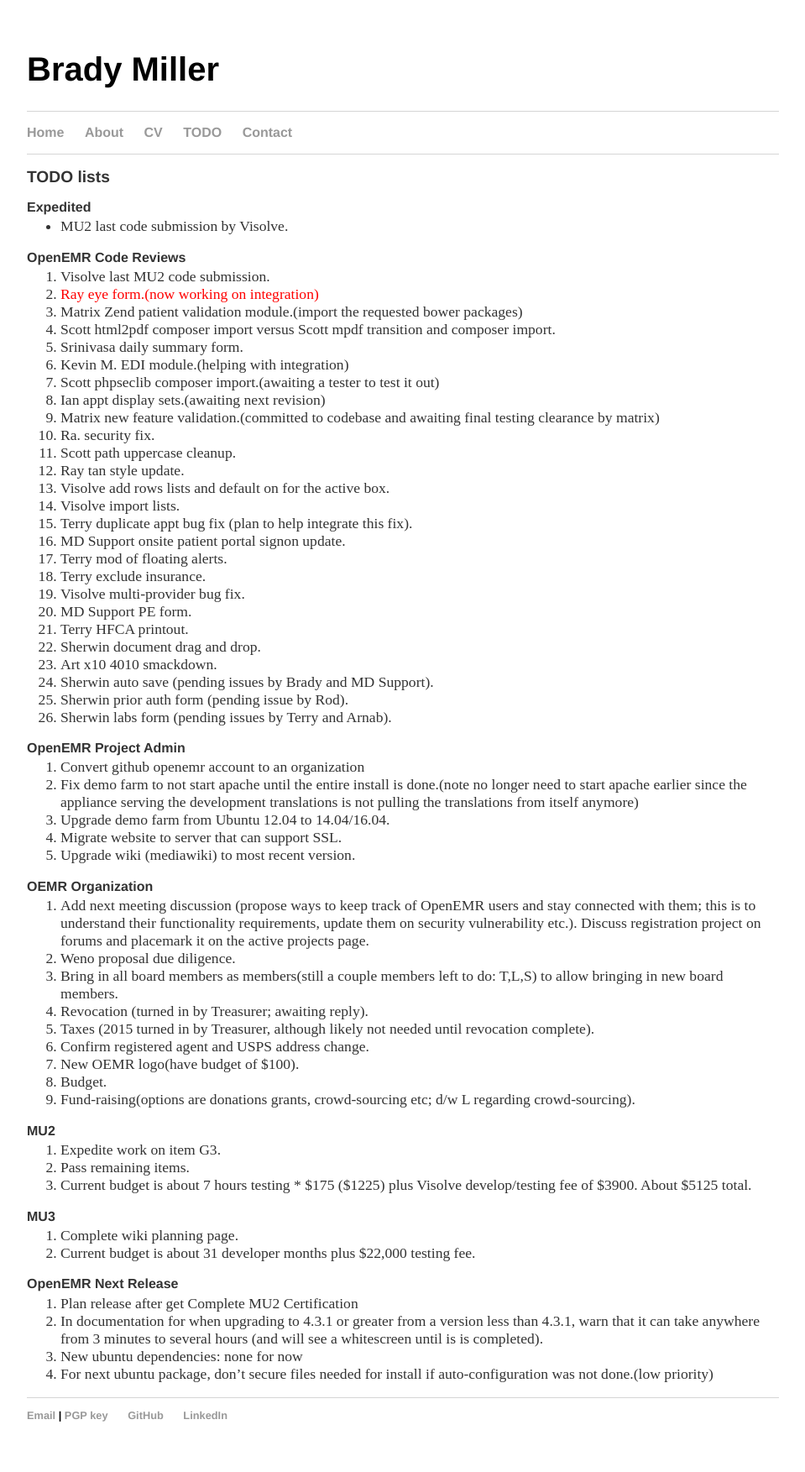
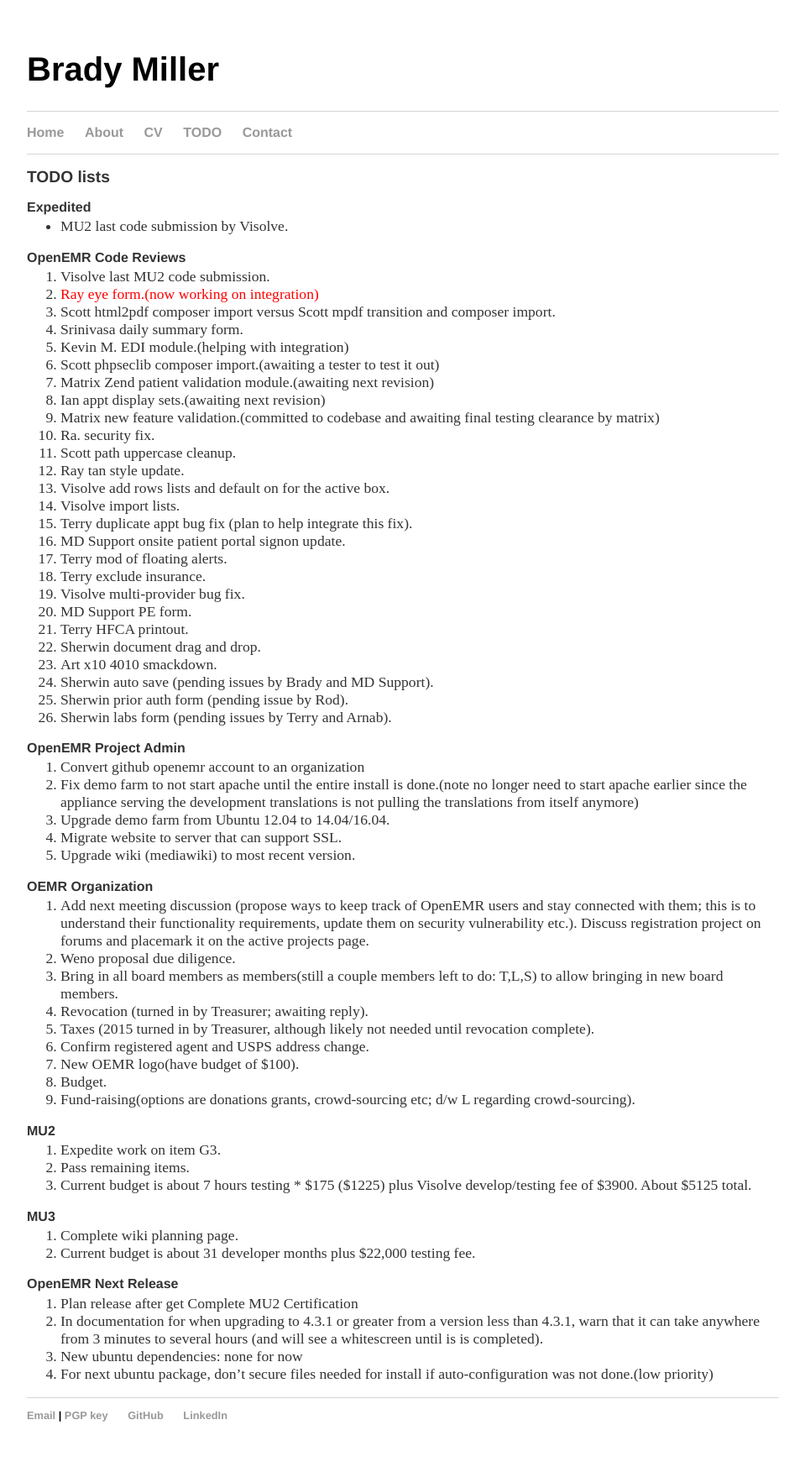
Before and after one commit to bradymiller/bradymiller.github.io, a Jekyll site: the page built from todo/index.md, in a window 1280 px wide. Shown: the whole page at 84% size, without its empty margins (160-1119 px from the left). Built offline with Jekyll 4.4.1, drawn with Linux system fonts in a browser that asks for light colours.

Commit message:
Update index.md

```diff
--- a/todo/index.md
+++ b/todo/index.md
@@ -9,11 +9,11 @@
 ### OpenEMR Code Reviews
 1. Visolve last MU2 code submission.
 1. <span style="color: red">Ray eye form.(now working on integration)</span>
-1. Matrix Zend patient validation module.(import the requested bower packages)
 1. Scott html2pdf composer import versus Scott mpdf transition and composer import.
 1. Srinivasa daily summary form.
 1. Kevin M. EDI module.(helping with integration)
 1. Scott phpseclib composer import.(awaiting a tester to test it out)
+1. Matrix Zend patient validation module.(awaiting next revision)
 1. Ian appt display sets.(awaiting next revision)
 1. Matrix new feature validation.(committed to codebase and awaiting final testing clearance by matrix)
 1. Ra. security fix.
```
